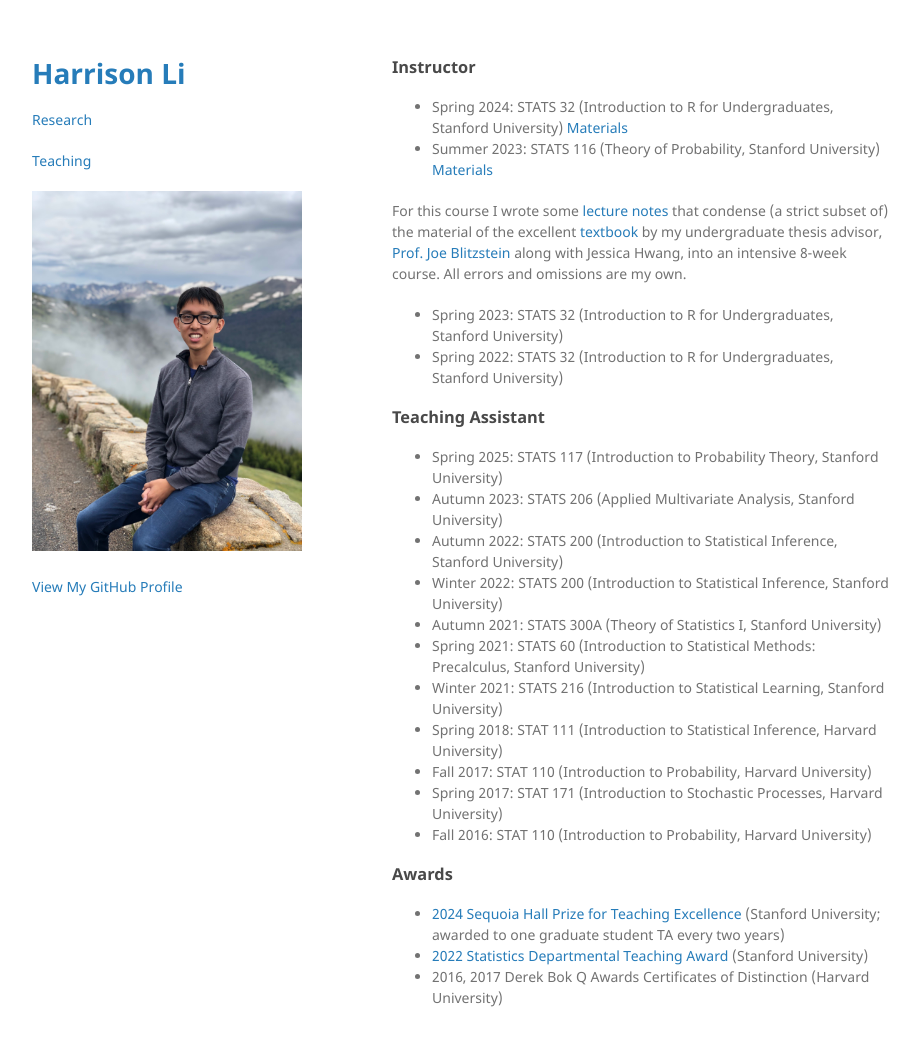
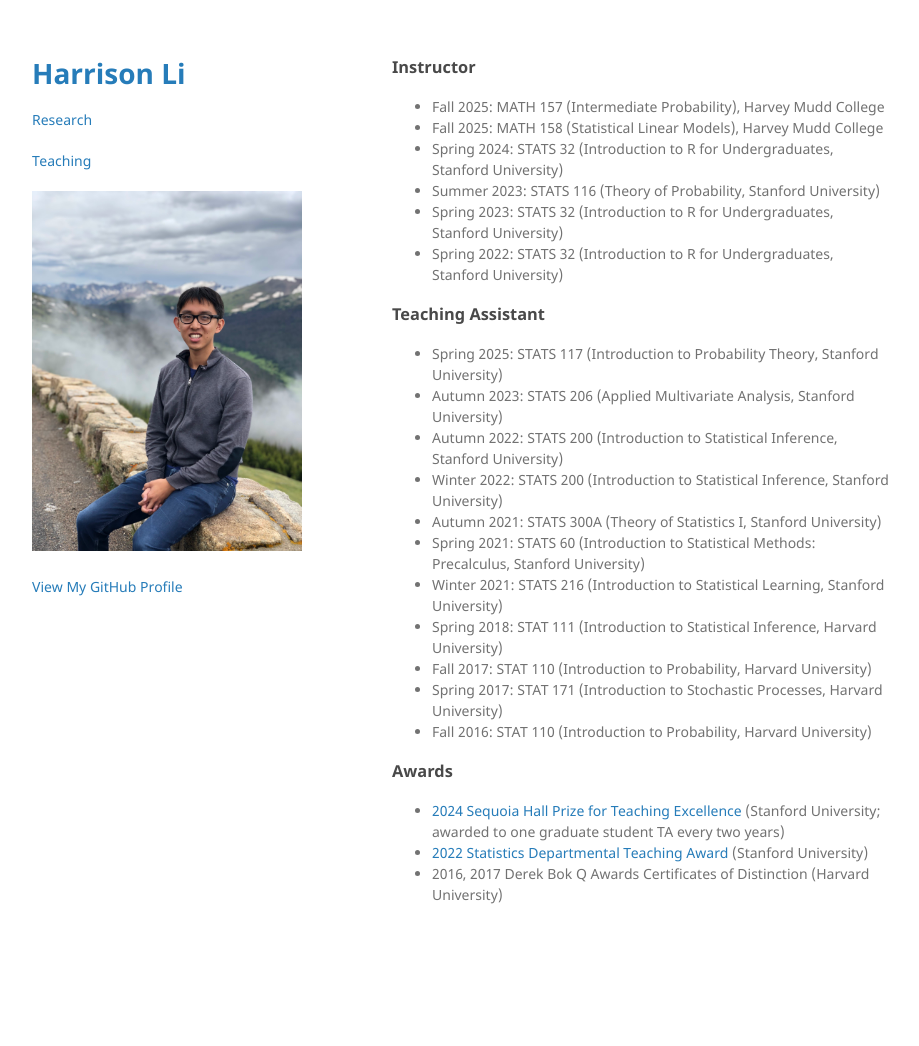
Before and after one commit to hli90722/hli90722.github.io, a Jekyll site: the page built from teaching.md, in a window 1280 px wide and 1078 px high. Shown: the top 1046 px of the window, without its empty margins (178-1097 px from the left). Built offline with Jekyll 4.4.1, drawn with Linux system fonts in a browser that asks for light colours; the repository's description, which GitHub fills in, is left out.

Commit message:
Update teaching

```diff
--- a/teaching.md
+++ b/teaching.md
@@ -5,11 +5,10 @@ permalink: /teaching/
 ---
 
 ### Instructor
-- Spring 2024: STATS 32 (Introduction to R for Undergraduates, Stanford University) [Materials](https://hli90722.github.io/zips/stats_32_materials.zip)
-- Summer 2023: STATS 116 (Theory of Probability, Stanford University) [Materials](https://hli90722.github.io/zips/stats_116_materials.zip)
-
-For this course I wrote some [lecture notes](https://hli90722.github.io/pdfs/STATS_116_NOTES.pdf) that condense (a strict subset of) the material of the excellent [textbook](https://drive.google.com/file/d/1VmkAAGOYCTORq1wxSQqy255qLJjTNvBI/edit) by my undergraduate thesis advisor, [Prof. Joe Blitzstein](https://statistics.fas.harvard.edu/people/joseph-k-blitzstein) along with Jessica Hwang, into an intensive 8-week course. All errors and omissions are my own.
-
+- Fall 2025: MATH 157 (Intermediate Probability), Harvey Mudd College
+- Fall 2025: MATH 158 (Statistical Linear Models), Harvey Mudd College
+- Spring 2024: STATS 32 (Introduction to R for Undergraduates, Stanford University)
+- Summer 2023: STATS 116 (Theory of Probability, Stanford University)
 - Spring 2023: STATS 32 (Introduction to R for Undergraduates, Stanford University)
 - Spring 2022: STATS 32 (Introduction to R for Undergraduates, Stanford University)
 
```
